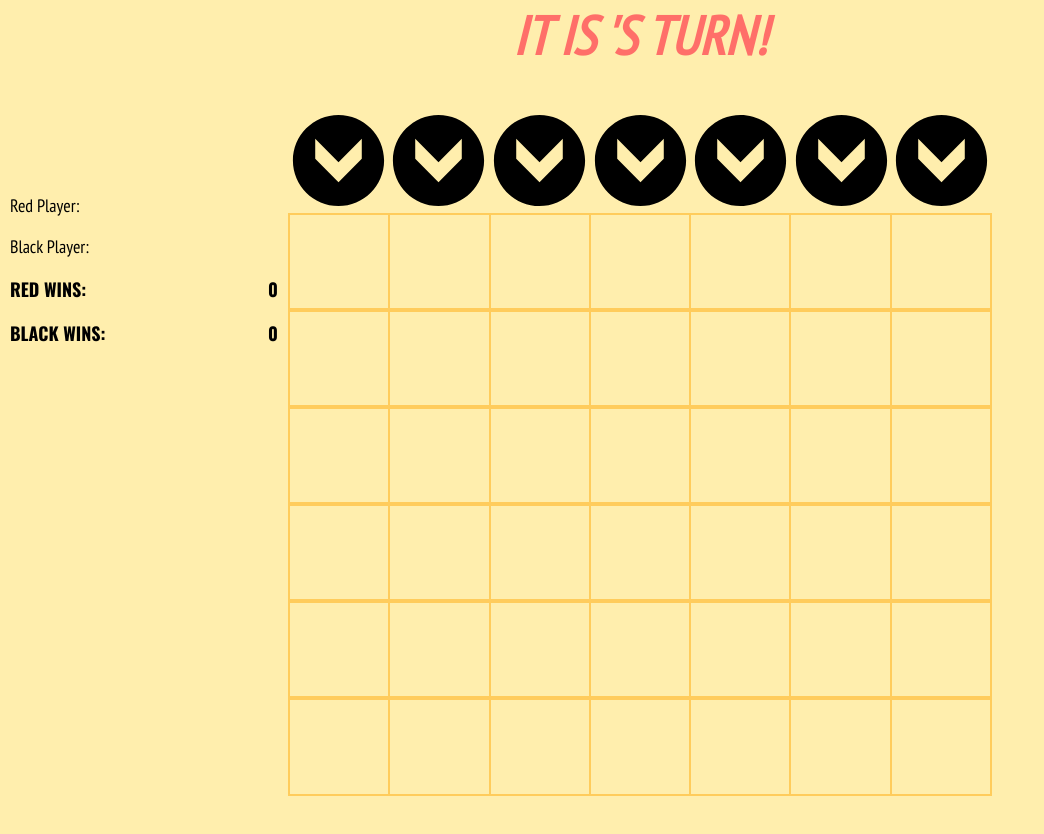
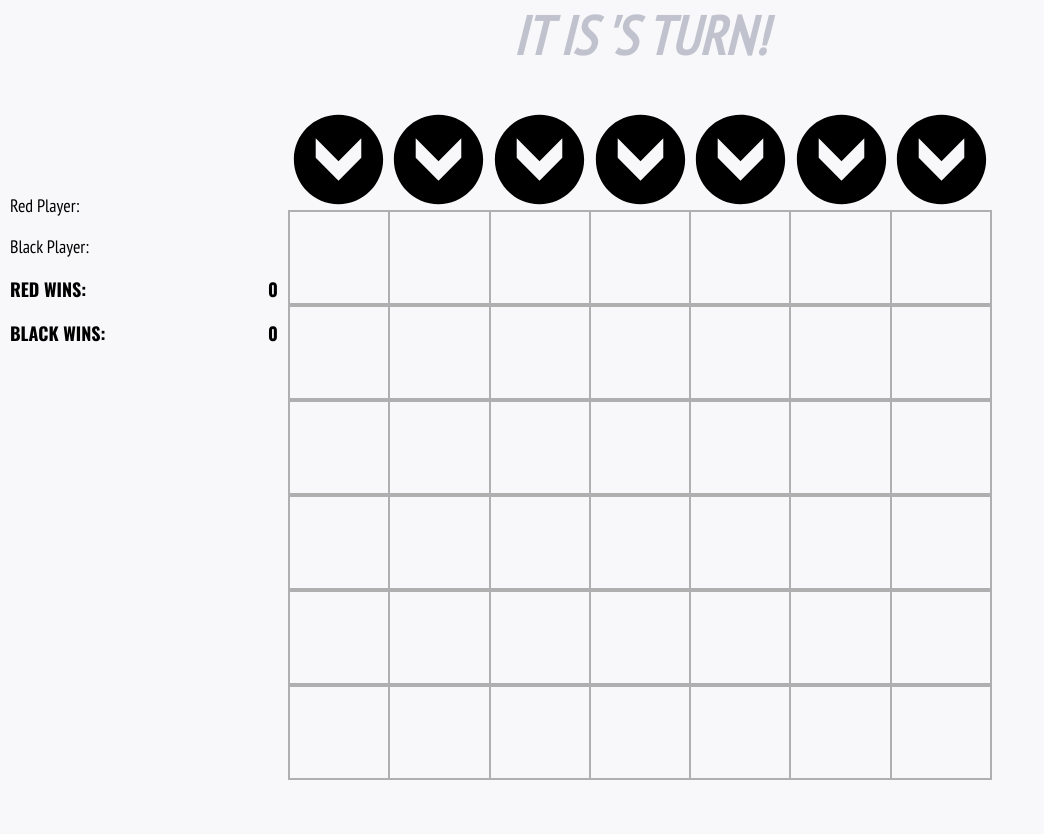
Before and after one commit to jrmils89/jrmils89.github.io, a plain HTML site: page ConnectFour/ConnectFourIndex.html in a window 1280 px wide. Both pictures are taken after a click on the button "Play!". Shown: the whole page, without its empty margins (0-1044 px from the left). Drawn offline with nearby package versions, Linux system fonts and the light colour scheme.

Commit message:
Some stylistic changes

```diff
--- a/ConnectFour/css/styles.css
+++ b/ConnectFour/css/styles.css
@@ -1,17 +1,18 @@
 @import url(https://fonts.googleapis.com/css?family=PT+Sans+Narrow);
 @import url(https://fonts.googleapis.com/css?family=Oswald:700);
-
-* {
-	font-size: 18px;
-}
 
 @font-face {
 	font-family: 'Icons';
 	src: url('../fonts/icons/fontello.ttf');
 }
 
+* {
+	font-size: 10px;
+}
+
+
 body {
-	background-color: #ffeead;
+	background-color: #f8f8fa;
 	margin: 0 auto;
 	padding: 0;
 	font-size: 1rem;
@@ -24,8 +25,9 @@ h1 {
 	font-size: 3em;
 	text-transform: uppercase;
 	font-style: italic;
-	color: #ff6f69;
+	color: #c0c2ce;
 }
+
 #non-game-board-container {
 	height: 14%;
 	font-size: 1em;
@@ -57,7 +59,7 @@ h1 {
 
 .board {
 	width: 55%;
-	height: 85%;
+	height: 83%;
 	margin: 0 auto;
 	box-sizing: border-box;
 	float: left;
@@ -67,8 +69,8 @@ h1 {
 	height: 100%;
 	display: inline-block;
 	box-sizing: border-box;
-	border: solid 1px #ffcc5c;
-	background-color: #ffeead;
+	border: solid 1px #afafaf;
+	background-color: #f8f8fa;
 	vertical-align: middle;
 	font-family: 'Icons';
 	font-size: 2em;
@@ -77,7 +79,7 @@ h1 {
 .row {
 	width: 100%;
 	box-sizing: border-box;
-	border: solid 1px #ffcc5c;
+	border: solid 1px #afafaf;
 	/*border: solid 1px black;*/
 
 }
@@ -86,6 +88,7 @@ h1 {
 	width: 100%;
 	box-sizing: border-box;
 	margin-bottom: .2em;
+
 }
 
 .play-row .column {
@@ -158,7 +161,7 @@ input.checkbox {
 label {
 	vertical-align: top;
 	height: 2em;
-	color: #ff6f69;
+	color: #d2d4dc;
 	font-size: 1.2em;
 }
 
@@ -167,13 +170,13 @@ label {
 	margin: 1em;
 	width: 15%;
 	height: 2em;
-	border: solid 1px #ffcc5c;
-	background-color: #ffeead;
+	border: solid 1px black;
+	background-color: #f8f8fa;
 	font-family: 'PT Sans Narrow', sans-serif;
 }
 
 #overlay button:hover {
-	color: #ff6f69;
+	color: #d2d4dc;
 	cursor: pointer;
 }
 
@@ -202,3 +205,10 @@ label {
 	99% 	{border: none;}
 	100% 	{transform: translateY(0);}
 }
+
+
+@media (min-width: 600px) {
+	* {
+		font-size: 18px;
+	}
+}
```
